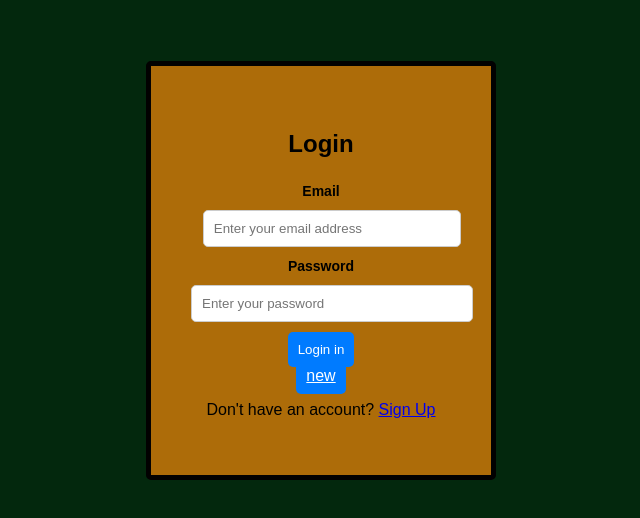
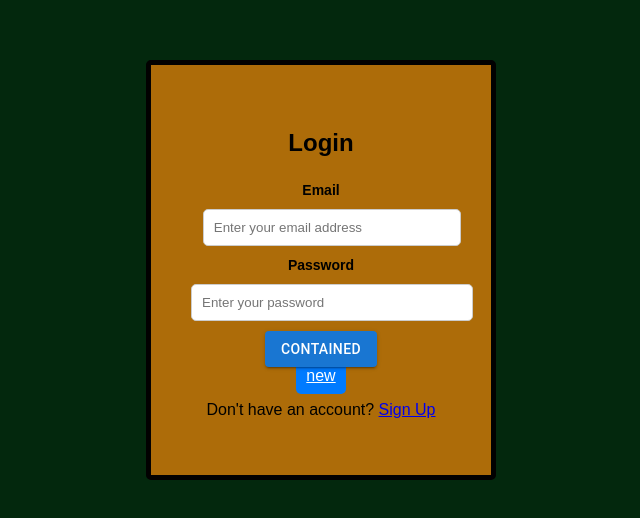
Before and after one commit to alan-sam/CS-4389-Secure-Bank-App, a React (Create React App) app: page / in a window 1280 px wide. Shown: the part 130-648 px from the top of the page, without its empty margins (319-959 px from the left). Built offline with nearby package versions, Linux system fonts and the light colour scheme.

Commit message:
latestmui

```diff
--- a/package.json
+++ b/package.json
@@ -3,6 +3,9 @@
   "version": "0.1.0",
   "private": true,
   "dependencies": {
+    "@emotion/react": "^11.11.1",
+    "@emotion/styled": "^11.11.0",
+    "@mui/material": "^5.14.13",
     "@testing-library/jest-dom": "^5.17.0",
     "@testing-library/react": "^13.4.0",
     "@testing-library/user-event": "^13.5.0",
--- a/src/components/Login.js
+++ b/src/components/Login.js
@@ -3,6 +3,7 @@
 import '../App.css';
 import { login } from '../api';
 import UTDImage from '../UTD.png';
+import { Button } from '@mui/material';
 
 
 function Login() {
@@ -49,7 +50,9 @@
             <input type='password' name='password' value={formData.password} onChange={handleInputChange} placeholder='Enter your password' className='form-control' required/>
             </div>
             <div className='d-grid'>
-                <button type="submit" className='btn btn-primary' onClick={handleSubmit}>Login in</button>
+
+                    <Button variant="contained">Contained</Button>
+
             </div>
             <div className='d-grid'>
                 <Link to = "/dashboard" className='btn btn-primary' >new</Link>
```
Also changed, not shown: 1 other file (tests, documents, lock files or other folders).
